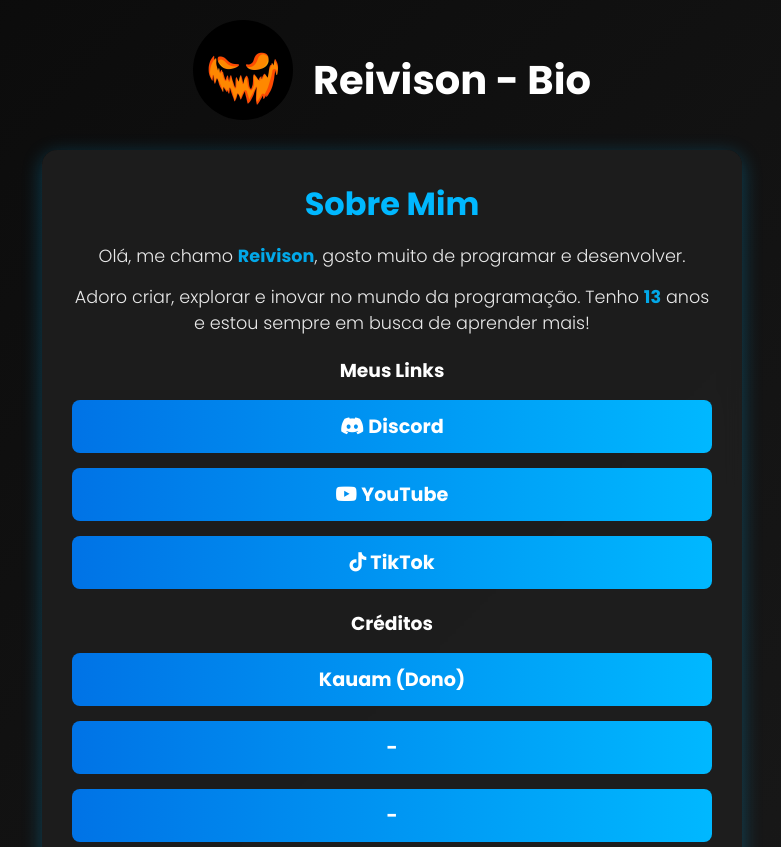
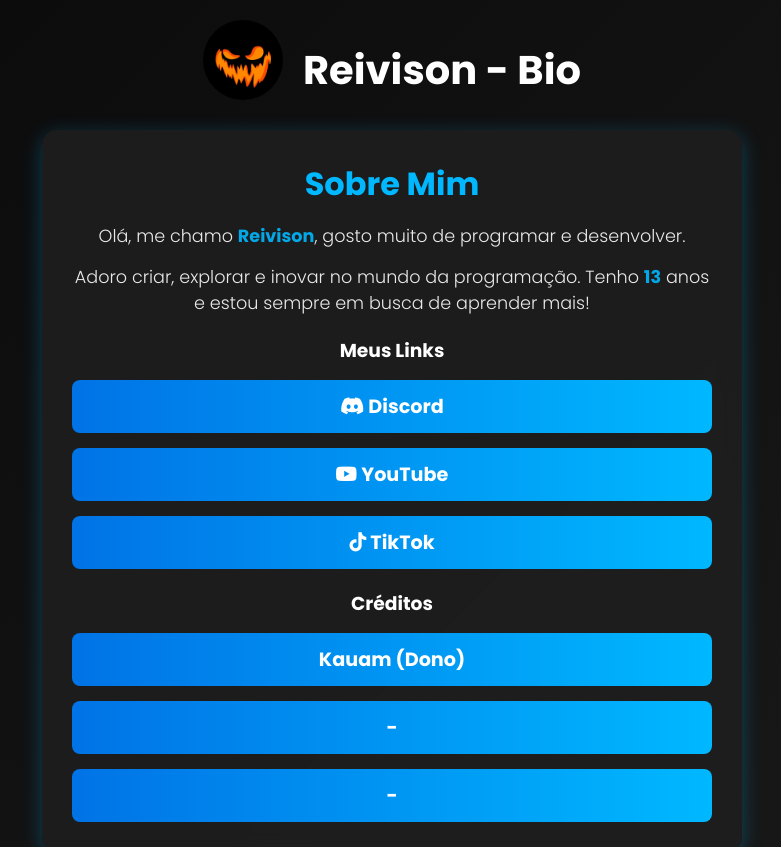
Before and after one commit to Reivison009/Meu-site, a plain HTML site: page intex.html in a window 1280 px wide. Shown: the top 847 px of the page, without its empty margins (248-1029 px from the left). Drawn offline with Linux system fonts and the light colour scheme.

Commit message:
styles.css

```diff
--- a/styles.css
+++ b/styles.css
@@ -19,7 +19,7 @@ body {
   justify-content: center;
 }
 
-.header-container {
+header.header-container {
   display: flex;
   align-items: center;  /* Alinha a imagem e o título verticalmente */
   justify-content: center;
@@ -27,8 +27,8 @@ body {
 }
 
 .guide-img {
-  width: 100px;  /* Largura da imagem */
-  height: 100px; /* Altura da imagem */
+  width: 80px;  /* Largura da imagem */
+  height: 80px; /* Altura da imagem */
   border-radius: 50%;  /* Tornar a imagem redonda */
   object-fit: cover;  /* A imagem não vai distorcer */
 }
```
